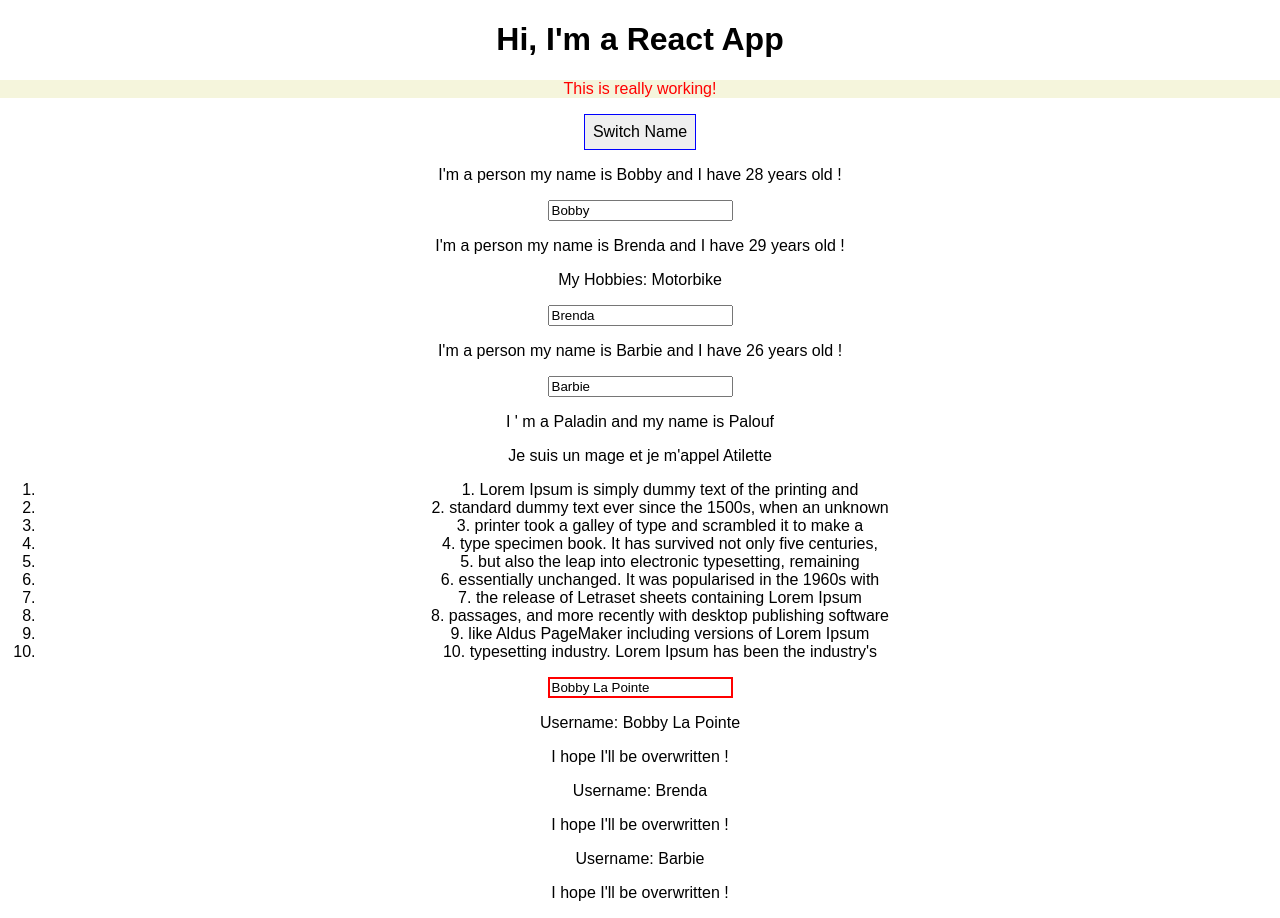
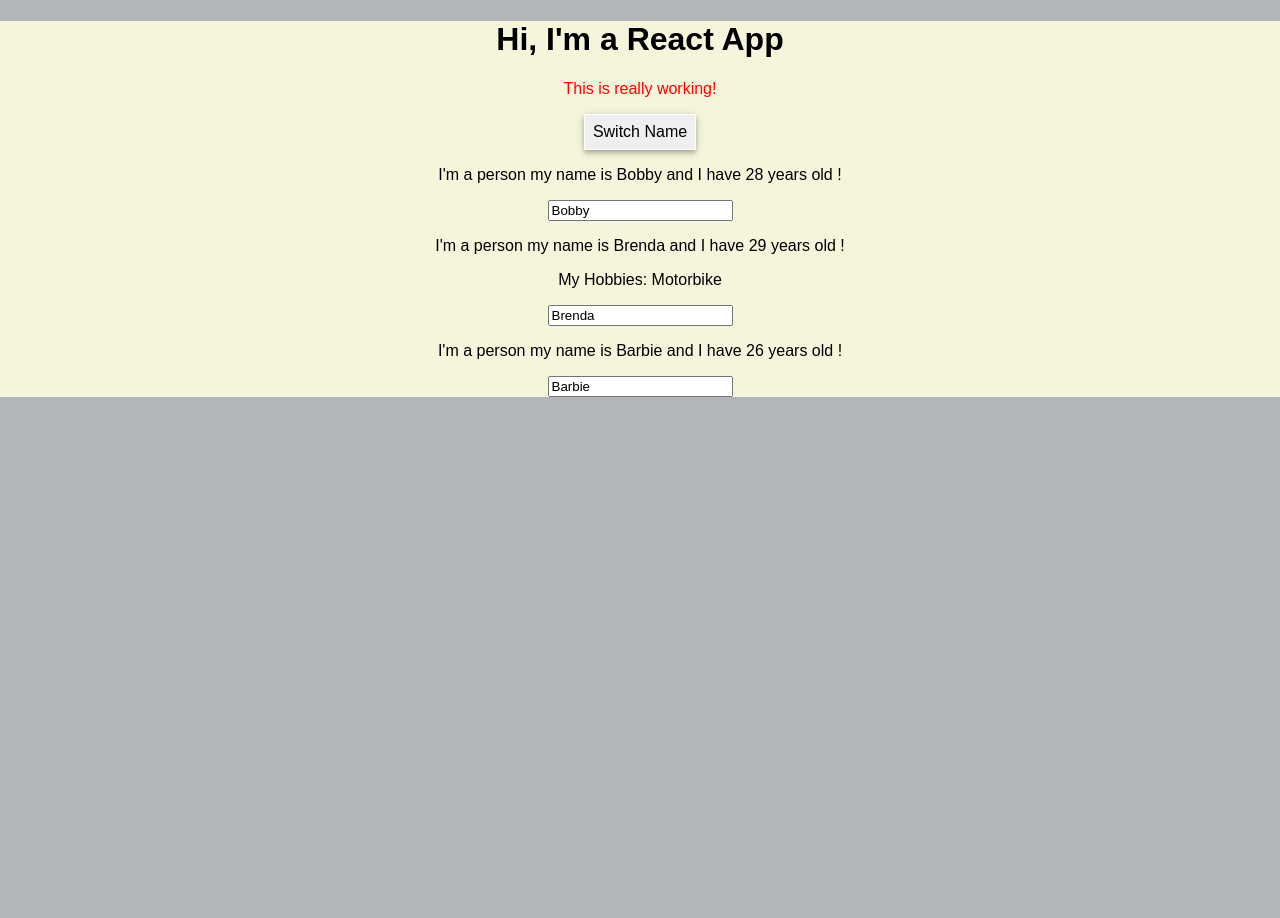
Before and after one commit to DOligex/react-complete-guide, a React (Create React App) app: page / in a window 1280 px wide. After the commit the page ends 800 px from the top, so only its background shows below. Built offline with nearby package versions, Linux system fonts and the light colour scheme.

Commit message:
fix clean option coding

```diff
--- a/src/App.css
+++ b/src/App.css
@@ -1,8 +1,13 @@
+body {
+  background-color: rgb(179, 182, 185);
+}
+
 .App {
   text-align: center;
+  background-color: beige;
 }
 
+
 .person {
-  background-color: beige;
   color: red;
 }
--- a/src/App.js
+++ b/src/App.js
@@ -2,15 +2,10 @@ import React, { Component } from 'react';
 import './App.css';
 // React components
 import Person from './Person/Person';
-import Pala from './Person/pala';
-import Mage from './Person/mage';
-import UserInput from './userInput/userInput';
-import UserOutput from './userOutput/userOutput';
 
 class App extends Component {
 
   state = {
-    username: 'Bobby La Pointe',
     persons: [
       { name: 'Bobby', age: 28 },
       { name: 'Brenda', age: 29 },
@@ -18,10 +13,6 @@ class App extends Component {
     ],
     otherState: 'some other value'
   };
-
-  usernameChangedHandler = (event) => {
-    this.setState({username: event.target.value});
-  }
 
   switchNameHandler = (newName) => {
     this.setState({
@@ -48,9 +39,12 @@ class App extends Component {
     const style = {
       backGroundColor: 'white',
       font: 'inherit',
-      border: '1px solid blue',
+      border: '1px solid white',
       padding: '8px',
-      cursor: 'pointer'
+      cursor: 'pointer',
+      boxShadow: `0px 2px 4px -1px rgba(0, 0, 0, 0.2),
+      0px 4px 5px 0px rgba(0, 0, 0, 0.14),
+      0px 1px 10px 0px rgba(0, 0, 0, 0.12)`
     }
 
     return (
@@ -60,6 +54,8 @@ class App extends Component {
         <button
           style={style}
           onClick={() => this.switchNameHandler('Maximus!!')}>Switch Name</button>
+
+        <div>
           <Person
             name={this.state.persons[0].name}
             age={this.state.persons[0].age}
@@ -76,31 +72,6 @@ class App extends Component {
             name={this.state.persons[2].name}
             age={this.state.persons[2].age}
           />
-
-        <Pala name='Palouf'> </Pala>
-        <Mage name='Atilette'></Mage>
-
-        <div className="App">
-          <ol>
-            <li>1. Lorem Ipsum is simply dummy text of the printing and</li>
-            <li>2. standard dummy text ever since the 1500s, when an unknown </li>
-            <li>3. printer took a galley of type and scrambled it to make a </li>
-            <li>4. type specimen book. It has survived not only five centuries,</li>
-            <li>5. but also the leap into electronic typesetting, remaining </li>
-            <li>6. essentially unchanged. It was popularised in the 1960s with</li>
-            <li>7. the release of Letraset sheets containing Lorem Ipsum </li>
-            <li>8. passages, and more recently with desktop publishing software</li>
-            <li>9. like Aldus PageMaker including versions of Lorem Ipsum</li>
-            <li>10. typesetting industry. Lorem Ipsum has been the industry's </li>
-          </ol>
-
-          <UserInput
-            changed={this.usernameChangedHandler}
-            currentName={this.state.username} />
-
-          <UserOutput userName={this.state.username}/>
-          <UserOutput userName="Brenda"/>
-          <UserOutput userName="Barbie"/>
         </div>
 
       </div>
--- a/src/Person/mage.js
+++ /dev/null
@@ -1,9 +0,0 @@
-import React from 'react';
-
-const mage = (props) => {
-    return <div>
-        <p>Je suis un mage et je m'appel {props.name}</p>
-    </div>
-}
-
-export default mage;
--- a/src/Person/pala.js
+++ /dev/null
@@ -1,9 +0,0 @@
-import React from 'react';
-
-const pala = (props) => {
-    return <div>
-        <p>I ' m a Paladin and my name is {props.name}</p>
-    </div>
-}
-
-export default pala;
--- a/src/userInput/userInput.js
+++ /dev/null
@@ -1,13 +0,0 @@
-import React from 'react';
-
-const userInput = (props) => {
-    const inputStyle = {
-        border: '2px solid red'
-    };
-    return <input type="text"
-        style = {inputStyle}
-        onChange={props.changed}
-        value={props.currentName}/>
-}
-
-export default userInput;
--- a/src/userOutput/userOutput.js
+++ /dev/null
@@ -1,10 +0,0 @@
-import React from 'react';
-
-const userOutput = (props) => {
-    return <div>
-        <p>Username: {props.userName}</p>
-        <p>I hope I'll be  overwritten !</p>
-    </div>
-}
-
-export default userOutput;
```
Lines whose indentation alone changed are shown as unchanged.
